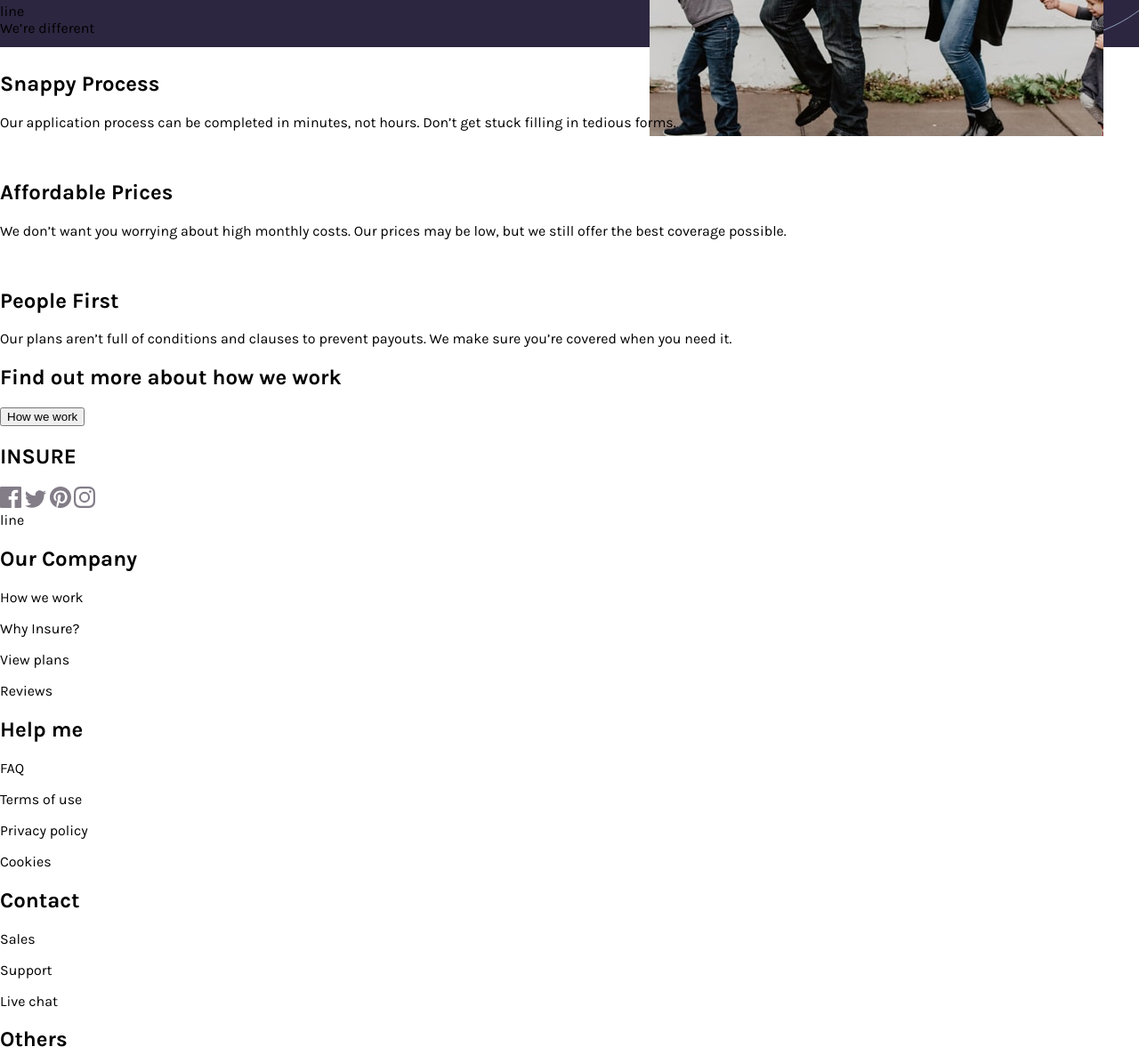
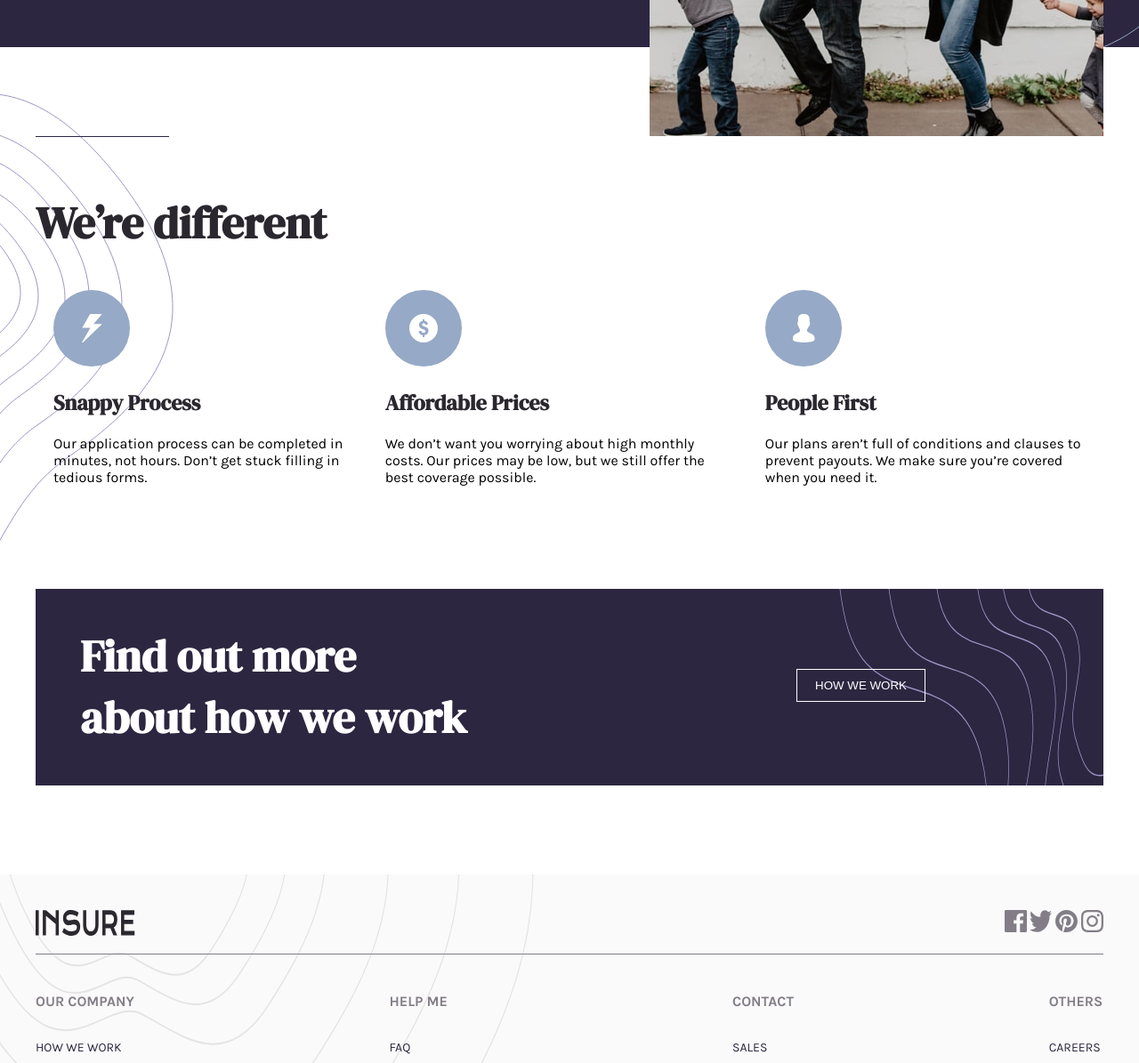
Before and after one commit to KaileyHart/Insure, a website: page index.html in a window 1280 px wide. Shown: the part 594-1789 px from the top of the page at 89% size. Drawn offline with Linux system fonts and the light colour scheme; files whose address does not match are found by name.

Commit message:
Desktop css

```diff
--- a/index.html
+++ b/index.html
@@ -53,7 +53,7 @@
       <div class="sectionOne-container">
         <div class="sectionOne-left">
           <div class="sectionOne-border"></div>
-          <h1>Humanizing <br>your insurance.</h1>
+          <h1>Humanizing <br />your insurance.</h1>
           <p>
             Get your life insurance coverage easier and faster. We blend our
             expertise and technology to help you find the plan that’s right for
@@ -61,94 +61,103 @@
           </p>
           <button>View plans</button>
         </div>
-        <div class="sectionOne-right">
-
+        <div class="sectionOne-right"></div>
       </div>
-      </div>
-
     </section>
 
     <section class="sectionTwo">
-      <div>line</div>
-      <div>
-        We’re different
+      <div class="sectionTwo-width">
+        <div class="sectionTwo-border"></div>
+        <div class="sectionTwo-top">
+          <h1>We’re different</h1>
         </div>
-      <div>
-        <div>
-          <img src="" alt="" />
+        <div class="sectionTwo-bottom">
+          <div class="sectionTwo-col-1">
+            <img
+              src="images/icon-snappy-process.svg"
+              alt="snappy process icon"
+            />
             <h2>Snappy Process</h2>
             <p>
               Our application process can be completed in minutes, not hours.
               Don’t get stuck filling in tedious forms.
             </p>
           </div>
-        <div>
-          <img src="" alt="" />
+          <div class="sectionTwo-col-1">
+            <img
+              src="images/icon-affordable-prices.svg"
+              alt="affordable prices icon"
+            />
             <h2>Affordable Prices</h2>
             <p>
-            We don’t want you worrying about high monthly costs. Our prices may
-            be low, but we still offer the best coverage possible.
+              We don’t want you worrying about high monthly costs. Our prices
+              may be low, but we still offer the best coverage possible.
             </p>
           </div>
-        <div>
-          <img src="" alt="" />
+          <div class="sectionTwo-col-1">
+            <img src="images/icon-people-first.svg" alt="people first icon" />
             <h2>People First</h2>
             <p>
-            Our plans aren’t full of conditions and clauses to prevent payouts.
-            We make sure you’re covered when you need it.
+              Our plans aren’t full of conditions and clauses to prevent
+              payouts. We make sure you’re covered when you need it.
             </p>
+          </div>
         </div>
       </div>
     </section>
 
     <section class="sectionThree">
-      <div>
-        <div>
-          <h1>Find out more about how we work</h1>
+
+        <div class="sectionThree-left">
+          <h1>Find out more <br>about how we work</h1>
         </div>
-        <div><button>How we work</button></div>
+        <div class="sectionThree-right">
+          <button>How we work</button>
         </div>
+
     </section>
 
-    <section class="sectionFour">
-      <div>
-        <h1>INSURE</h1>
-        <div>
-          <img src="images/icon-facebook.svg" alt="" />
-          <img src="images/icon-twitter.svg" alt="" />
-          <img src="images/icon-pinterest.svg" alt="" />
-          <img src="images/icon-instagram.svg" alt="" />
+    <section class="footer">
+      <div class="footer-width">
+      <div class="footer-top">
+        <img src="images/logo.svg" alt="Insure logo">
+        <div class="footer-social">
+          <img src="images/icon-facebook.svg" alt="Facebook" />
+          <img src="images/icon-twitter.svg" alt="Twitter" />
+          <img src="images/icon-pinterest.svg" alt="Pinterest" />
+          <img src="images/icon-instagram.svg" alt="Instagram" />
         </div>
       </div>
-      <div>line</div>
-      <div>
-        <div>
+      <div class="footer-border"></div>
+      <div class="footer-col-container">
+        <div class="footer-col">
           <h2>Our Company</h2>
           <p>How we work</p>
           <p>Why Insure?</p>
           <p>View plans</p>
           <p>Reviews</p>
         </div>
-        <div>
+        <div class="footer-col">
           <h2>Help me</h2>
           <p>FAQ</p>
           <p>Terms of use</p>
           <p>Privacy policy</p>
           <p>Cookies</p>
         </div>
-        <div>
+        <div class="footer-col">
           <h2>Contact</h2>
           <p>Sales</p>
           <p>Support</p>
           <p>Live chat</p>
         </div>
-        <div>
+        <div class="footer-col">
           <h2>Others</h2>
           <p>Careers</p>
           <p>Press</p>
           <p>Licenses</p>
         </div>
       </div>
+    </div>
     </section>
   </body>
 </html>
--- /dev/null
+++ b/scss/footer.scss
@@ -0,0 +1,57 @@
+.footer {
+  margin-top: 100px;
+  background-color: hsl(0, 0%, 98%);
+  background-image: url('../images/bg-pattern-footer-desktop.svg');
+  background-repeat: no-repeat;
+  background-position: left;
+  background-size: 600px 450px;
+  .footer-width {
+    padding-bottom: 50px;
+    padding-left: 20px;
+    padding-right: 20px;
+    max-width: 1200px;
+    margin: 0 auto;
+
+    .footer-top {
+      display: flex;
+      justify-content: space-between;
+      img {
+        padding-top: 40px;
+      }
+      .footer-social {
+        img {
+          height: 25px;
+          width: 25px;
+          color: hsl(273, 4%, 51%);
+        }
+      }
+    }
+    .footer-border {
+      padding-top: 20px;
+
+      border-bottom: 1px solid hsl(273, 4%, 51%);
+    }
+    .footer-col-container {
+      display: flex;
+      justify-content: space-between;
+      .footer-col {
+        h2 {
+
+            text-transform: uppercase;
+            color: hsl(273, 4%, 51%);
+            font-size: 16px;
+            padding-bottom: 20px;
+            padding-top: 30px;
+
+
+        }
+        p {
+            font-size: 14px;
+            color: hsl(256, 26%, 20%);
+            text-transform: uppercase;
+
+        }
+      }
+    }
+  }
+}
--- a/scss/main.scss
+++ b/scss/main.scss
@@ -1,3 +1,6 @@
 @import "structure.scss";
 @import "nav.scss";
 @import "sectionOne.scss";
+@import "sectionTwo.scss";
+@import "sectionThree.scss";
+@import "footer.scss";
--- a/scss/nav.scss
+++ b/scss/nav.scss
@@ -28,7 +28,7 @@ nav {
         border: 1px solid black;
         padding: 0px 0px;
         background-color: 0px;
-        margin-left: 10px;
+        margin-left: 20px;
         background: none;
         padding-left: 20px;
         padding-right: 20px;
@@ -38,6 +38,9 @@ nav {
         display: flex;
 
     }
-    .border:hover {cursor: pointer;}
+    .border:hover {cursor: pointer;
+    background-color:  hsl(256, 26%, 20%);
+    color:#fff;
+  }
   }
 }
--- a/scss/sectionOne.scss
+++ b/scss/sectionOne.scss
@@ -7,9 +7,6 @@
   background-image: url('../images/bg-pattern-intro-right-desktop.svg');
   background-position: right;
   background-repeat: no-repeat;
-  background-size: contain;
-
-
 
   .sectionOne-background-width {
     margin: 0 auto;
@@ -22,7 +19,9 @@
     max-width: 1200px;
     margin: 0 auto;
 
+
     .sectionOne-left {
+
       .sectionOne-border {
         border-top: 1px solid #fff;
         width: 150px;
@@ -32,8 +31,8 @@
         color: #fff;
         font-family: "DM Serif Display", serif;
         font-size: 50px;
-        letter-spacing: 0.1em;
-        line-height: 40px;
+        letter-spacing: .1em;
+        line-height: 50px;
       }
       p {
         max-width: 600px;
@@ -50,13 +49,18 @@
           padding-top: 10px;
           padding-bottom: 10px;
       }
+      button:hover {
+        cursor: pointer;
+        background-color: #fff;
+        color:  hsl(256, 26%, 20%);
+    }
     }
     .sectionOne-right {
-      background-image: url("../images/image-intro-desktop.jpg");
+        background-image: url("../images/image-intro-desktop.jpg");
 
-      height: 550px;
-      width: 510px;
-      margin-bottom: -100px;
+        height: 550px;
+        width: 510px;
+        margin-bottom: -100px;
     }
   }
 }
--- /dev/null
+++ b/scss/sectionThree.scss
@@ -0,0 +1,44 @@
+.sectionThree {
+  max-width: 1200px;
+  margin: 0 auto;
+  background-color: hsl(256, 26%, 20%);
+  display: flex;
+  justify-content: space-between;
+  background-image: url('../images//bg-pattern-how-we-work-desktop.svg');
+  background-repeat: no-repeat;
+  background-position: right;
+ background-size: 300px 350px;
+  .sectionThree-left {
+    padding-left: 50px;
+    padding-right: 20px;
+    max-width: 70%;
+    h1 {
+      font-family: "DM Serif Display", serif;
+      color: #fff;
+      font-size: 50px;
+
+    }
+    }
+  .sectionThree-right {
+    padding-left: 20px;
+    padding-right: 200px;
+      max-width: 30%;
+
+      button {
+        margin-top: 90px;
+        color: #fff;
+        border: 1px solid #fff;
+        text-transform: uppercase;
+        background: none;
+        padding-left: 20px;
+        padding-right: 20px;
+        padding-top: 10px;
+        padding-bottom: 10px;
+      }
+      button:hover {
+        background-color: #fff;
+        color:  hsl(256, 26%, 20%);
+          cursor: pointer;
+      }
+    }
+}
--- /dev/null
+++ b/scss/sectionTwo.scss
@@ -0,0 +1,45 @@
+.sectionTwo {
+    padding-top: 50px;
+    padding-bottom: 50px;
+    margin-top: 100px;
+    margin-bottom: 50px;
+
+
+  background-image: url('../images/bg-pattern-intro-left-desktop.svg');
+  background-repeat: no-repeat;
+
+  background-position: left;
+
+  .sectionTwo-width {
+    padding-top: 0px;
+    max-width: 1200px;
+    margin: 0 auto;
+  .sectionTwo-border {
+    padding-top: 20px;
+    border-top: 1px solid hsl(256, 26%, 20%);
+    max-width: 150px;
+  }
+  .sectionTwo-top {
+    h1 {
+      font-family: "DM Serif Display", serif;
+      font-size: 50px;
+      color: hsl(270, 9%, 17%);
+    }
+  }
+  .sectionTwo-bottom {
+
+    display: flex;
+    justify-content: space-between;
+    .sectionTwo-col-1 {
+        h2 {font-family: "DM Serif Display", serif;
+        color: hsl(270, 9%, 17%)}
+    }
+    .sectionTwo-col-1 {
+      padding-left: 20px;
+      padding-right: 20px;
+    }
+    .sectionTwo-col-1 {
+    }
+}
+  }
+}
--- a/scss/structure.scss
+++ b/scss/structure.scss
@@ -4,6 +4,9 @@ body {
     width: 100%;
     padding: 0px;
     margin: 0px;
+
+
+
 }
 html {
     display: block;
```
Also changed, not shown: css/styles.css. Lines whose indentation alone changed are shown as unchanged.
